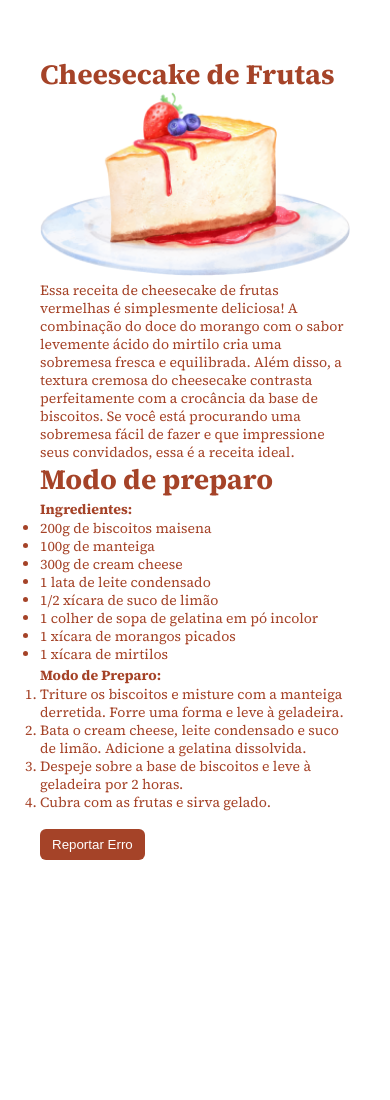
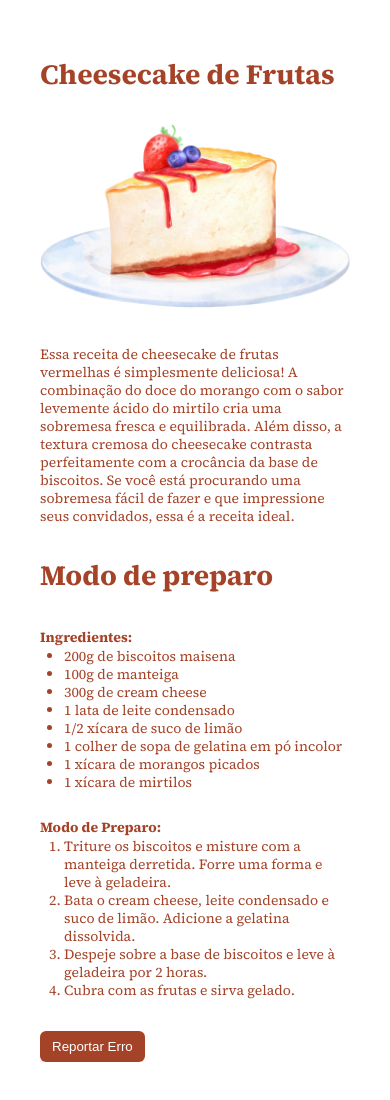
Before and after one commit to fernandoalvesrufino/cheesecake_page, a plain HTML site: page index.html in a window 390 px wide. Before the commit the page ends 916 px from the top, so only its background shows below. Drawn offline with Linux system fonts and the light colour scheme.

Commit message:
finishing mobile version

```diff
--- a/index.html
+++ b/index.html
@@ -23,8 +23,8 @@
     <div class="ingredients">
       <h2>Modo de preparo</h2>
 
+      <strong>Ingredientes:</strong>
       <ul>
-        <strong>Ingredientes:</strong>
         <li>200g de biscoitos maisena</li>
         <li>100g de manteiga</li>
         <li>300g de cream cheese</li>
@@ -35,8 +35,8 @@
         <li>1 xícara de mirtilos</li>
       </ul>
 
+      <strong>Modo de Preparo:</strong>
       <ol>
-        <strong>Modo de Preparo:</strong>
         <li>Triture os biscoitos e misture com a manteiga derretida. Forre uma forma e leve à geladeira.</li>
         <li>Bata o cream cheese, leite condensado e suco de limão. Adicione a gelatina dissolvida.</li>
         <li>Despeje sobre a base de biscoitos e leve à geladeira por 2 horas.</li>
--- a/style.css
+++ b/style.css
@@ -24,6 +24,10 @@ main {
   padding: 5.6rem 4rem;
 
   box-sizing: content-box;
+
+  display: flex;
+  flex-direction: column;
+  gap: 3.2rem;
 }
 
 h1, h2 {
@@ -31,8 +35,14 @@ h1, h2 {
   line-height: 3.6rem;
 }
 
+h2 {
+  margin-bottom: 3.2rem;
+}
+
 img {
   width: 100%;
+
+  margin-block: 3.2rem;
 }
 
 p, li, strong {
@@ -49,5 +59,13 @@ button {
 
   padding: .8rem 1.2rem;
 
-  margin-top: 1.8rem;
+  margin-top: 3.2rem;
 }
+
+ul, ol {
+  padding-left: 2.4rem;
+}
+
+ul {
+  margin-bottom: 2.4rem;
+}
```
